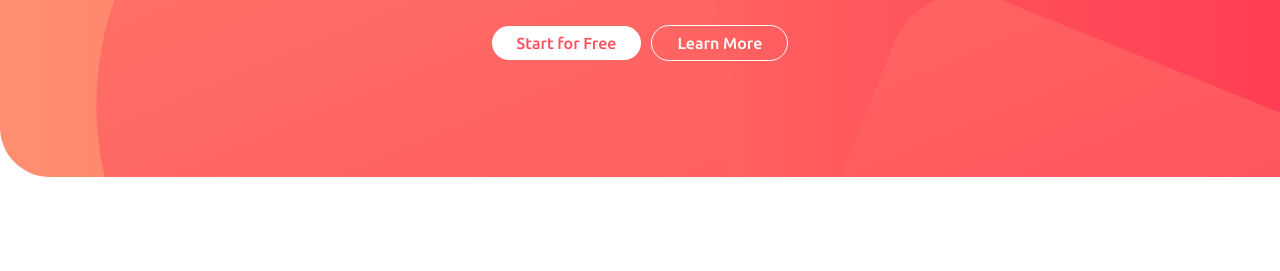
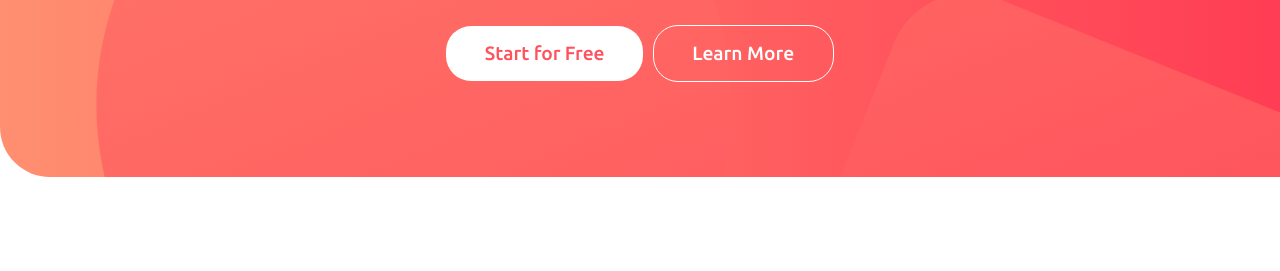
Before and after one commit to Skolpionek/BLOGR_LandingPageMain, a plain HTML site: page index.html in a window 1280 px wide. Shown: the part 383-654 px from the top of the page. Drawn offline with Linux system fonts and the light colour scheme.

Commit message:
Header Bugfix

```diff
--- a/style/components/_buttons.scss
+++ b/style/components/_buttons.scss
@@ -29,5 +29,9 @@
          color: $LightRed;
       }
    }
+   .LearnMore,.StartforFree{
+      padding: clamp(5px,1vw,15px) clamp(25px,3vw,40px);
+      font-size: larger;
+   }
 
 }
```
Also changed, not shown: style/style.css, 1 other file.
